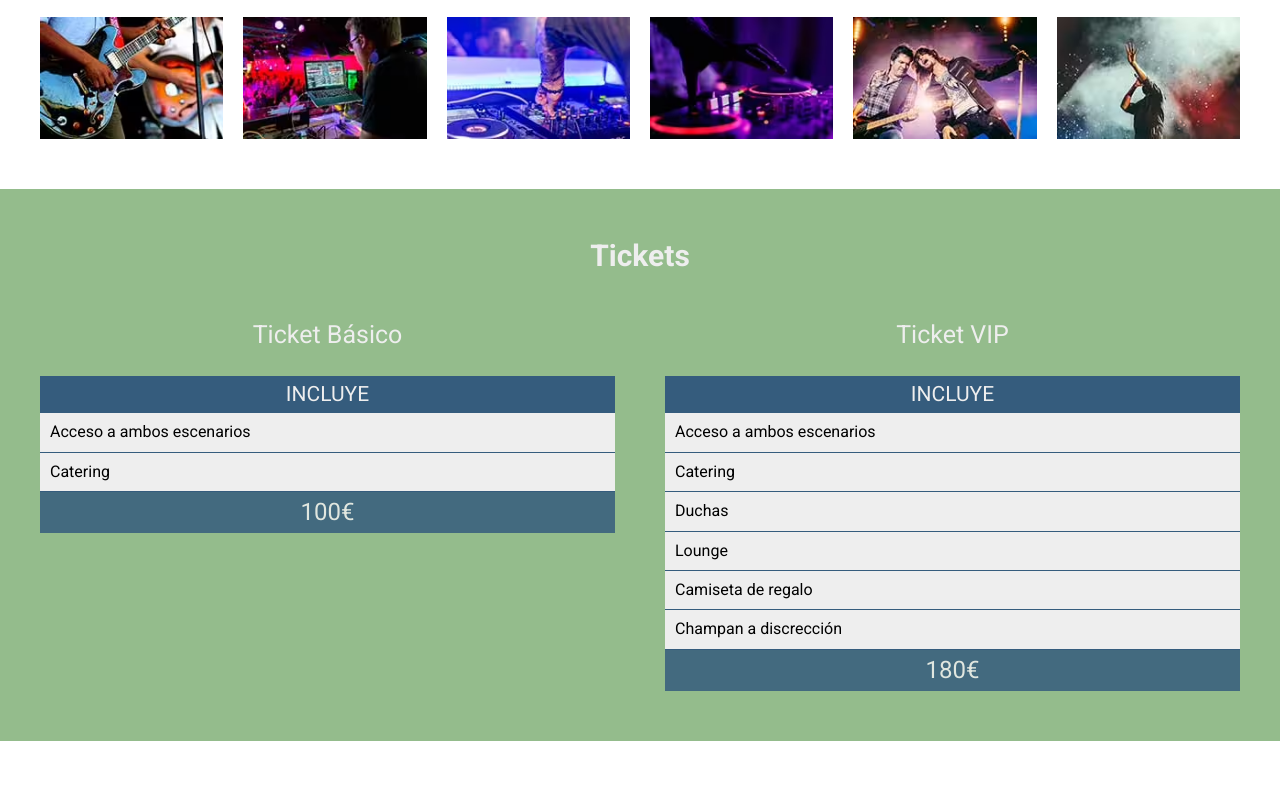
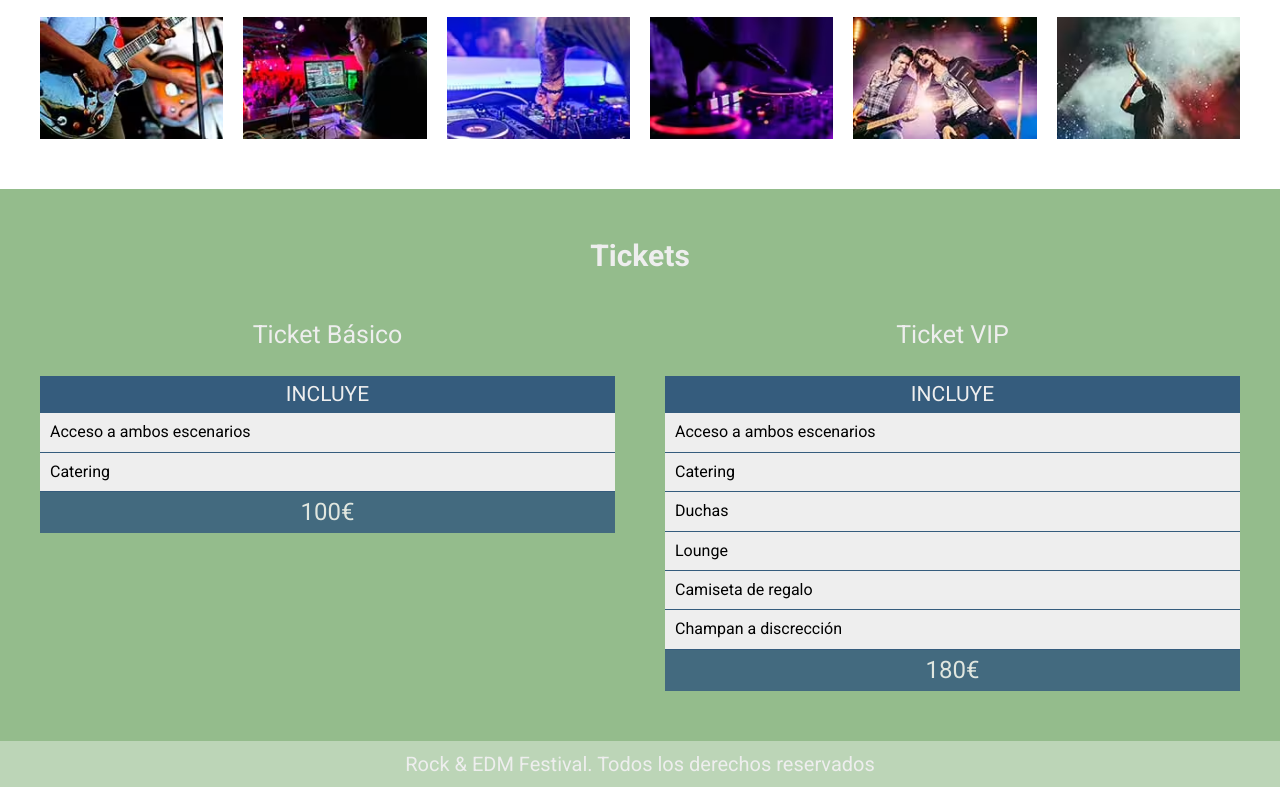
Before and after one commit to camposCode/musicEventsSassGulp, a website: page index.html in a window 1280 px wide. Shown: the part 2921-3708 px from the top of the page. Before the commit the page ends 3662 px from the top, so only its background shows below. Drawn offline with Linux system fonts and the light colour scheme.

Commit message:
footer done

```diff
--- a/index.html
+++ b/index.html
@@ -208,6 +208,10 @@
             </div>
         </div>
     </section>
+
+    <footer class="site-footer">
+        <p>Rock & EDM Festival. Todos los derechos reservados</p>
+    </footer>
     <script src="build/js/app.js"></script>
 </body>
 </html>
--- /dev/null
+++ b/src/scss/layout/_footer.scss
@@ -0,0 +1,13 @@
+@use 'base/variables' as v;
+@use 'base/mixins' as m;
+
+.site-footer{
+    background-color: v.$verdeClaro;
+    padding: 1rem;
+
+    p{
+        text-align: center;
+        margin: 0;
+        color: v.$blanco;
+    }
+}
--- a/src/scss/layout/_index.scss
+++ b/src/scss/layout/_index.scss
@@ -3,4 +3,5 @@
 @forward 'festival';
 @forward 'lineup';
 @forward 'galeria';
-@forward 'boletos'
+@forward 'boletos';
+@forward 'footer';
```
Also changed, not shown: build/css/app.css.
